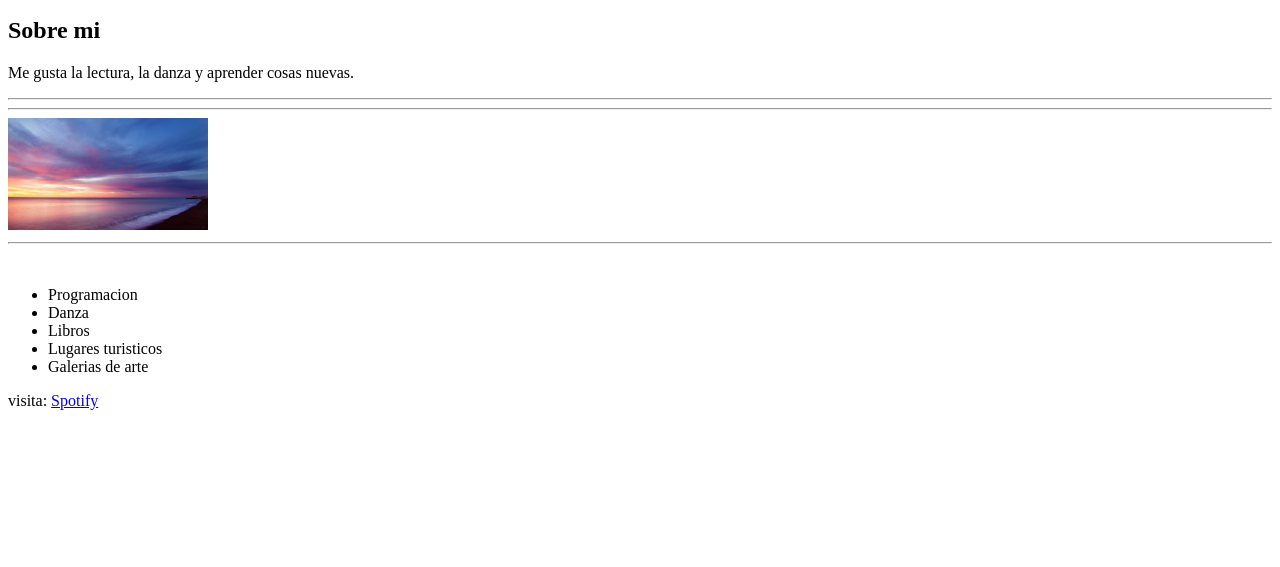
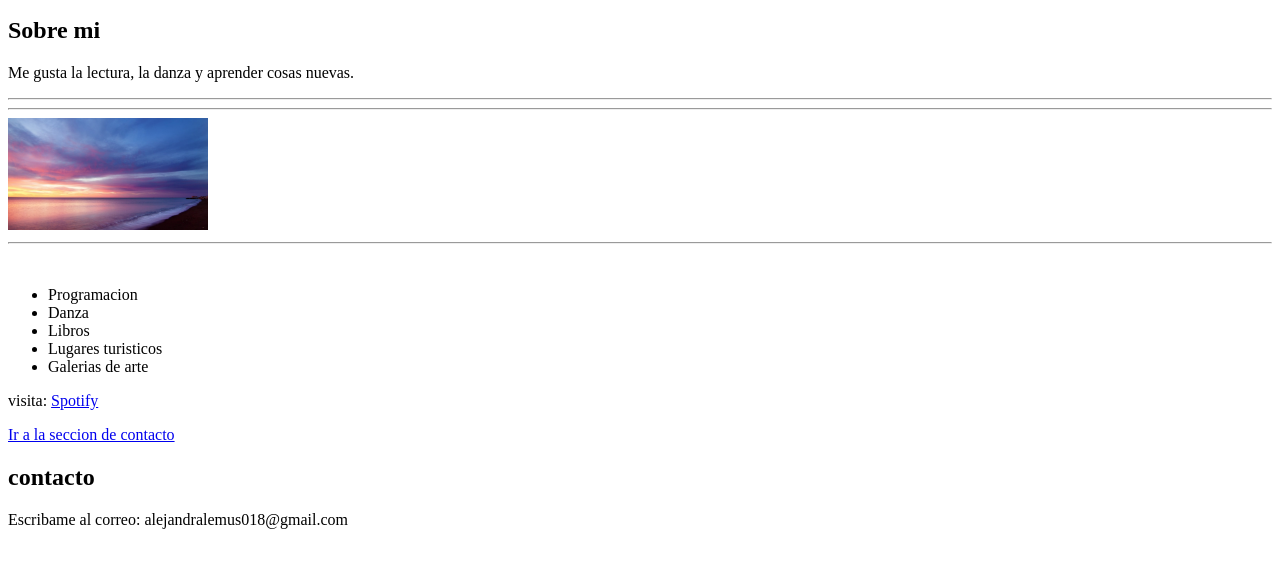
Before and after one commit to Ale-jandra7/MiPrimerPaguinaWeb, a plain HTML site: page index.html in a window 1280 px wide. Shown: the part 101-668 px from the top of the page. Drawn offline with Linux system fonts and the light colour scheme.

Commit message:
Crear enlace interno

```diff
--- a/index.html
+++ b/index.html
@@ -25,5 +25,8 @@
 
     <p>visita: <a href ="https://open.spotify.com/" target="_blank">Spotify</a></p>
 
+    <p><a href="#contacto">Ir a la seccion de contacto</a></p>
+    <h2 id="contacto">contacto</h2>
+    <p>Escribame al correo: alejandralemus018@gmail.com</p>
 </body>
 </html>
```
